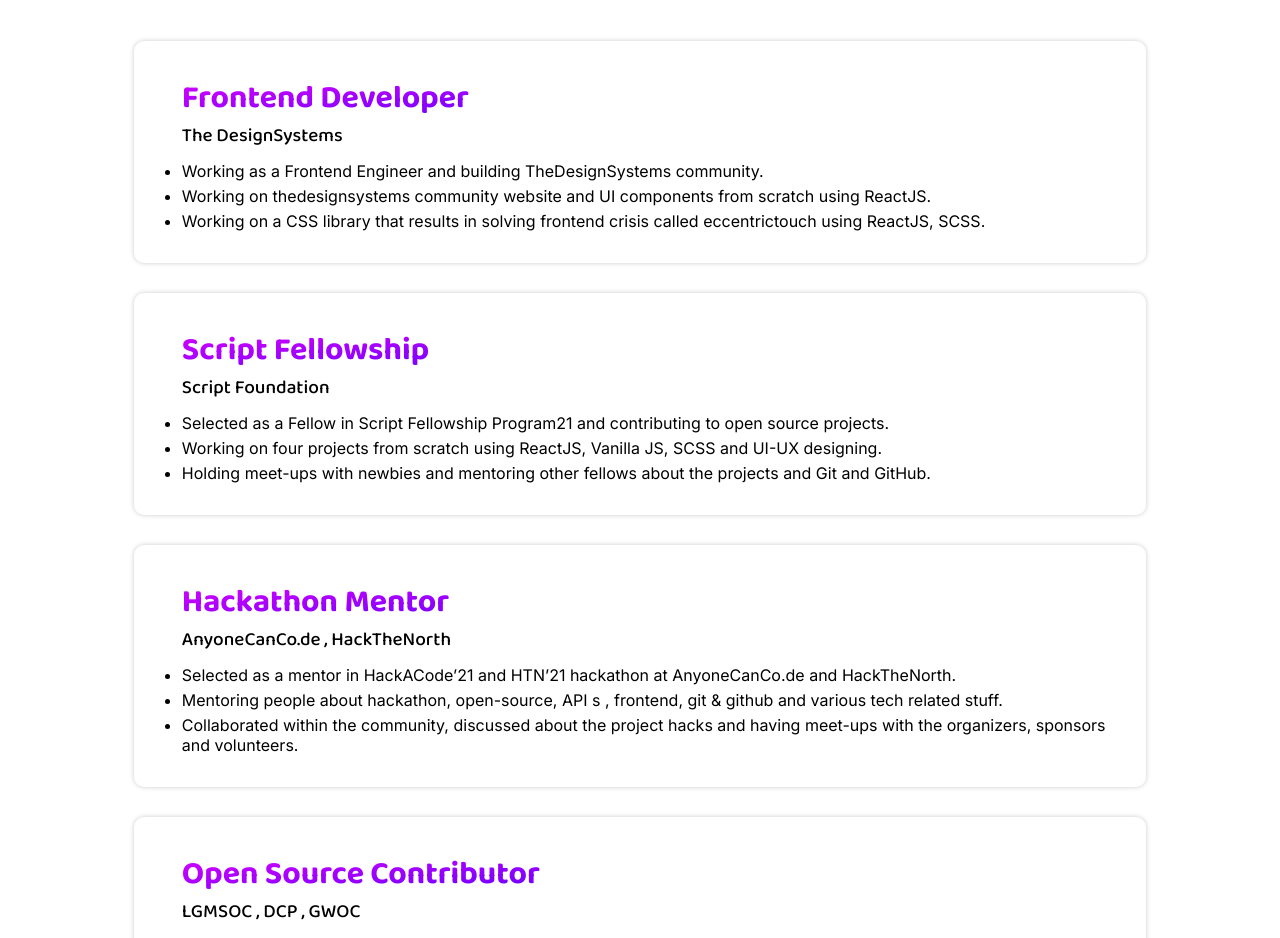
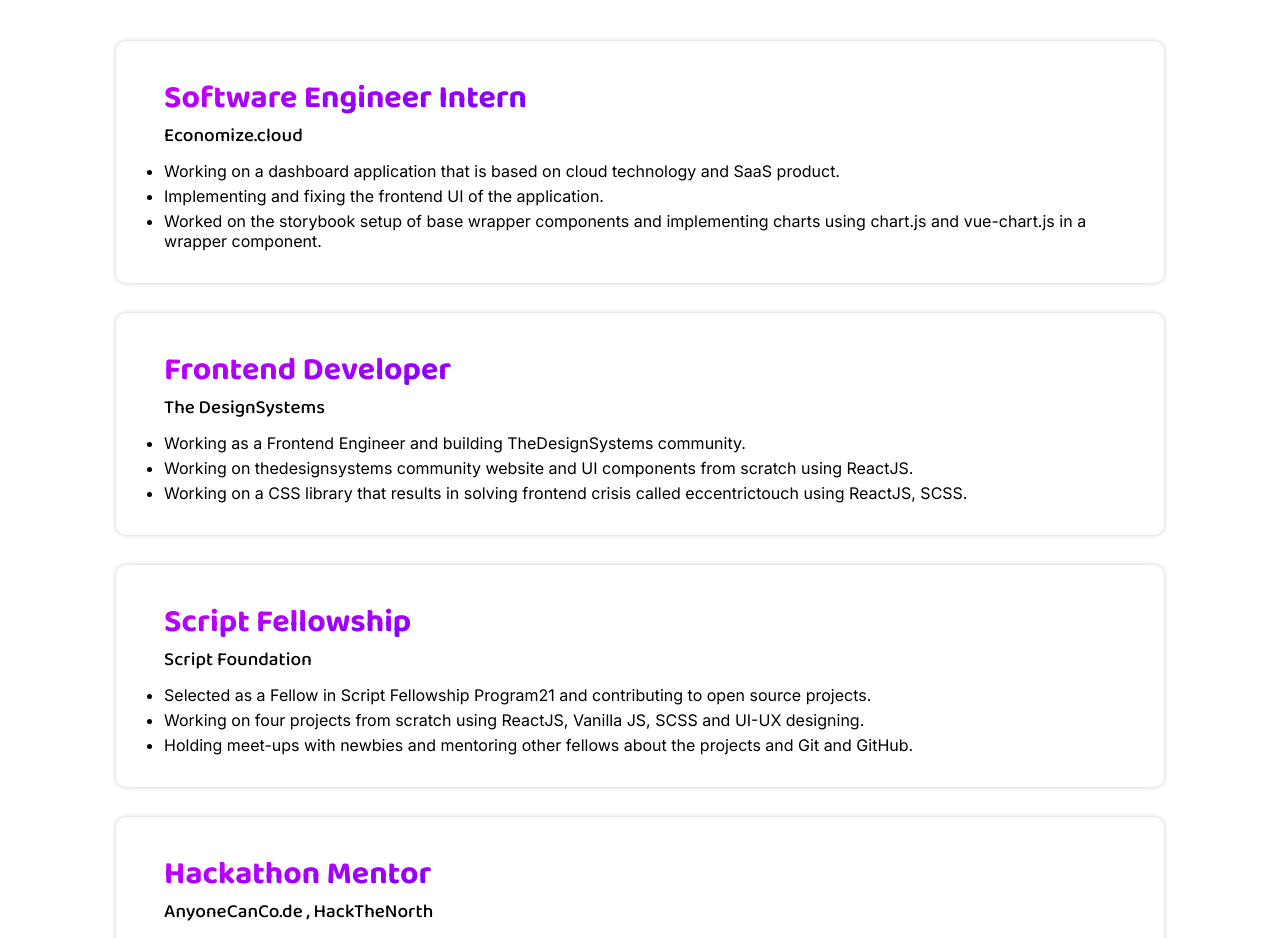
Before and after one commit to ayushsoni1010/portfolio-website, a React (Create React App) app: page / in a window 1280 px wide. Shown: the part 2560-3498 px from the top of the page. Built offline with nearby package versions, Linux system fonts and the light colour scheme.

Commit message:
🚀update: new experience added

```diff
--- a/src/views/Experience/index.js
+++ b/src/views/Experience/index.js
@@ -9,6 +9,13 @@
         <h1 className="experience-title">Experience</h1>
         <BgText title="Experience" />
         <div className="experience-card-section-wrapper">
+          <ExperienceCard
+            title="Software Engineer Intern"
+            companyName="Economize.cloud"
+            description1="Working on a dashboard application that is based on cloud technology and SaaS product."
+            description2="Implementing and fixing the frontend UI of the application."
+            description3="Worked on the storybook setup of base wrapper components and implementing charts using chart.js and vue-chart.js in a wrapper component."
+          />
           <ExperienceCard
             title="Frontend Developer"
             companyName="The DesignSystems"
@@ -31,8 +38,8 @@
             description3=" Collaborated within the community, discussed about the project hacks and having meet-ups with the organizers, sponsors and volunteers."
           />
           <ExperienceCard
-            title="Open Source Contributor"
-            companyName="LGMSOC , DCP , GWOC"
+            title="Open Source Contributor/Mentor"
+            companyName="LGMSoC , DCP , GWoC , SWoC , WoC-2.0"
             description1="Contributed to various open-source projects related to frontend , UI-UX designing and documentation."
             description2="Collaborating within the community and worked on few projects from scratch related to web development and programming."
             description3="Awarded scholarship for the Web Development course at DevIncept Training Programs."
```
